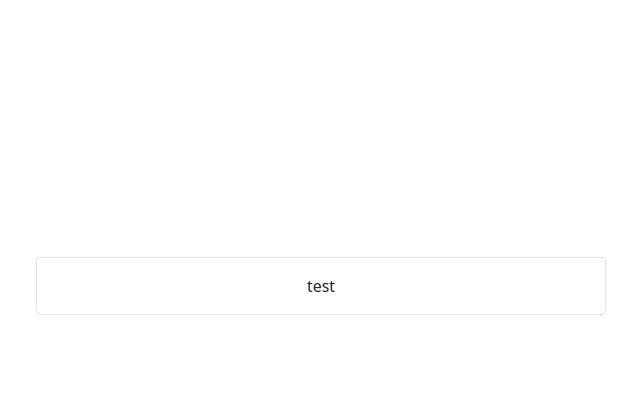
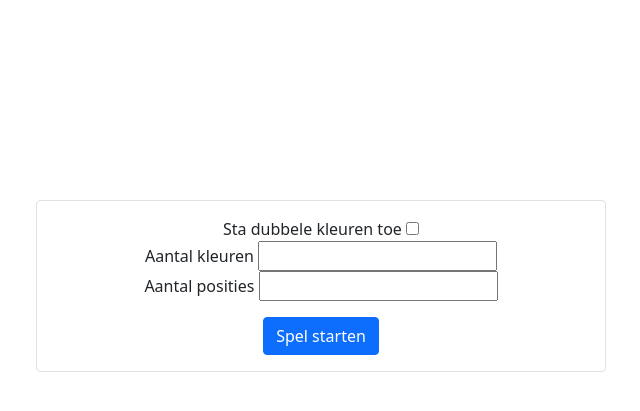
Before and after one commit to Nich-Thompson/Mastermind, a Flask app: page /settings in a window 1280 px wide. Shown: the part 134-545 px from the top of the page, without its empty margins (319-959 px from the left). Run offline with Flask 2, Linux system fonts and the light colour scheme.

Commit message:
updated settings html

```diff
--- a/app.py
+++ b/app.py
@@ -28,12 +28,27 @@ def login():
 @app.route('/settings')
 def settings():
     if request.method == "POST":
-        return redirect(url_for('settings'))
+        req = request.form
+        double_color = req.get('doubleColor')
+        color_amount = req.get('colorAmount')
+        position_amount = req.get('positionAmount')
+        return redirect(url_for('game'))
 
     return render_template(
         "settings.html",
         nav=getNavItems(),
     )
 
+@app.route('/game')
+def game():
+    if request.method == "POST":
+        req = request.form
+        return redirect(url_for(''))
+
+    return render_template(
+        'game.html',
+        nav=getNavItems(),
+    )
+
 if __name__ == '__main__':
     app.run()
--- a/templates/settings.html
+++ b/templates/settings.html
@@ -8,10 +8,25 @@
 <div class="container">
     <div class="row vh-85 mt-4 vertical-center">
         <div class="col-md-6 p-3 border border-1 rounded">
+            <form action="/" method="POST">
 
-            <span>test</span>
+                <div class="form-group">
+                    <label>Sta dubbele kleuren toe</label>
+                    <input type="checkbox" class="" id="doubleColor" name="doubleColor">
+                </div>
+                <div class="form-group">
+                    <label>Aantal kleuren</label>
+                    <input type="number" class="" id="colorAmount" name="colorAmount" required>
+                </div>
+                <div class="form-group">
+                    <label>Aantal posities</label>
+                    <input type="number" class="" id="positionAmount" name="positionAmount" required>
+                </div>
 
+                <button type="submit" class="btn btn-primary mt-3">Spel starten</button>
+
+            </form>
         </div>
     </div>
-    </div>
+</div>
 {% endblock %}
```
Also changed, not shown: templates/game.html (added, +17 -0 lines).
